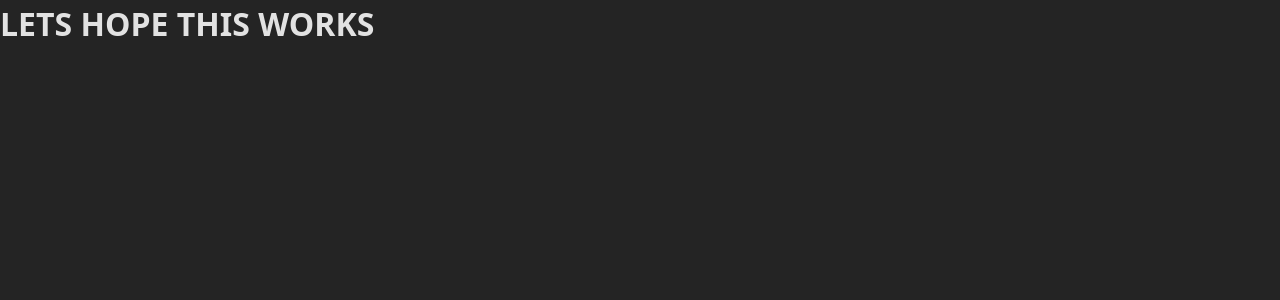
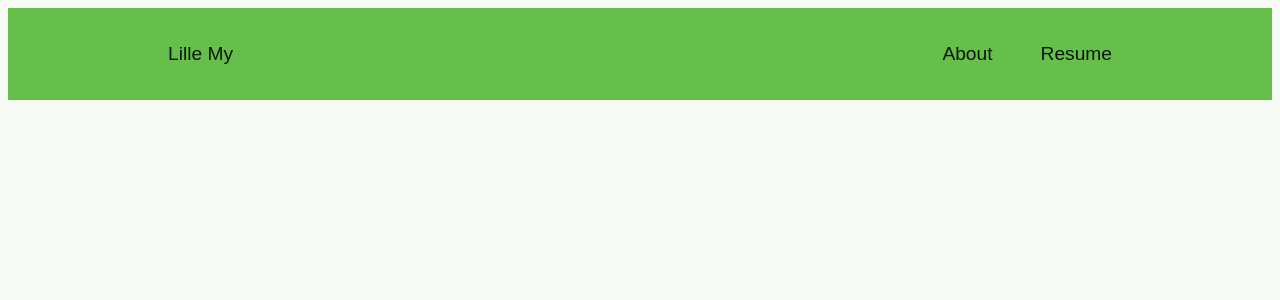
Before and after one commit to MyDuon/typecript-portfolio, a React (Vite) app: page / in a window 1280 px wide. Shown: the top 300 px of the page. Built offline with nearby package versions, Linux system fonts and the light colour scheme.

Commit message:
added header component and downloaded react-router

```diff
--- a/package.json
+++ b/package.json
@@ -11,7 +11,9 @@
   },
   "dependencies": {
     "react": "^19.2.0",
-    "react-dom": "^19.2.0"
+    "react-dom": "^19.2.0",
+    "react-router": "^7.13.1",
+    "react-router-dom": "^7.13.1"
   },
   "devDependencies": {
     "@eslint/js": "^9.39.1",
--- a/src/App.tsx
+++ b/src/App.tsx
@@ -1,10 +1,15 @@
-const name = "pedro";
-console.log(name);
+import { BrowserRouter, Routes, Route } from "react-router";
+import HomePage from "./pages/HomePage";
 
 function App() {
   return (
     <>
-      <h1>LETS HOPE THIS WORKS</h1>
+      <BrowserRouter>
+        <Routes>
+          <Route index element={<HomePage />} />{" "}
+          {/*Kan legge til errorelement attributt senere */}
+        </Routes>
+      </BrowserRouter>
     </>
   );
 }
--- /dev/null
+++ b/src/components/Header/Header.css
@@ -0,0 +1,30 @@
+.header-container {
+  display: flex;
+  gap: 1rem;
+  padding: 1rem 10rem;
+  background: var(--primary);
+  margin-bottom: 3rem;
+}
+.nav,
+.home-button {
+  flex: 1;
+}
+.nav {
+  display: flex;
+  justify-content: end;
+  align-items: center;
+  gap: 3rem;
+}
+.nav a,
+.home-button {
+  color: var(--font-color);
+  text-decoration: none;
+  position: relative;
+  font-size: 1.2rem;
+  font-weight: 500;
+}
+@media (max-width: 48rem) {
+  .header-container {
+    padding: 1rem 1rem;
+  }
+}
--- /dev/null
+++ b/src/components/Header/Header.tsx
@@ -0,0 +1,25 @@
+import "./Header.css";
+import { Link } from "react-router";
+import resume from "../../resources/CV.pdf";
+
+function Header() {
+  return (
+    <>
+      <header className="header-container">
+        <Link className="home-button" to="/">
+          <p>Lille My</p>
+        </Link>
+        <nav className="nav">
+          <a href="/">About</a>
+          {/* <a href="/">Projects</a> */}
+          <a href={resume} target="_blank">
+            Resume
+          </a>
+          {/* <a href="/">Experience</a>
+          <a href="/">Contact</a> */}
+        </nav>
+      </header>
+    </>
+  );
+}
+export default Header;
--- a/src/index.css
+++ b/src/index.css
@@ -1,29 +1,28 @@
 :root {
-  font-family: system-ui, Avenir, Helvetica, Arial, sans-serif;
-  line-height: 1.5;
-  font-weight: 400;
-
-  color-scheme: light dark;
-  color: rgba(255, 255, 255, 0.87);
-  background-color: #242424;
-
-  font-synthesis: none;
-  text-rendering: optimizeLegibility;
-  -webkit-font-smoothing: antialiased;
-  -moz-osx-font-smoothing: grayscale;
+  --font-color: #0d150a;
+  --bg-color: #f7fbf5;
+  --primary: #67bf4b;
+  --secondary: #9fdd8b;
+  --accent: #84da68;
 }
 
 /* Basic reset */
-*,
+/* *,
 *::before,
 *::after {
   box-sizing: border-box;
   margin: 0;
   padding: 0;
-}
+} */
 
 /* From App.css */
 #root {
   margin: 0;
   padding: 0;
+  box-sizing: border-box;
+  font-family: Arial, Helvetica, sans-serif;
 }
+
+body {
+  background-color: var(--bg-color);
+}
--- /dev/null
+++ b/src/pages/HomePage.tsx
@@ -0,0 +1,16 @@
+import Header from "../components/Header/Header";
+// import Hero from "../components/Hero/Hero";
+// import Contact from "../components/Contact/Contact";
+// import Experience from "../components/Experience/Experience";
+// import SideProject from "../components/SideProject/SideProject";
+// import Footer from "../components/Footer/Footer";
+// import "../index.css";
+
+function HomePage() {
+  return (
+    <>
+      <Header />
+    </>
+  );
+}
+export default HomePage;
```
Also changed, not shown: 1 other file (tests, documents, lock files or other folders).
